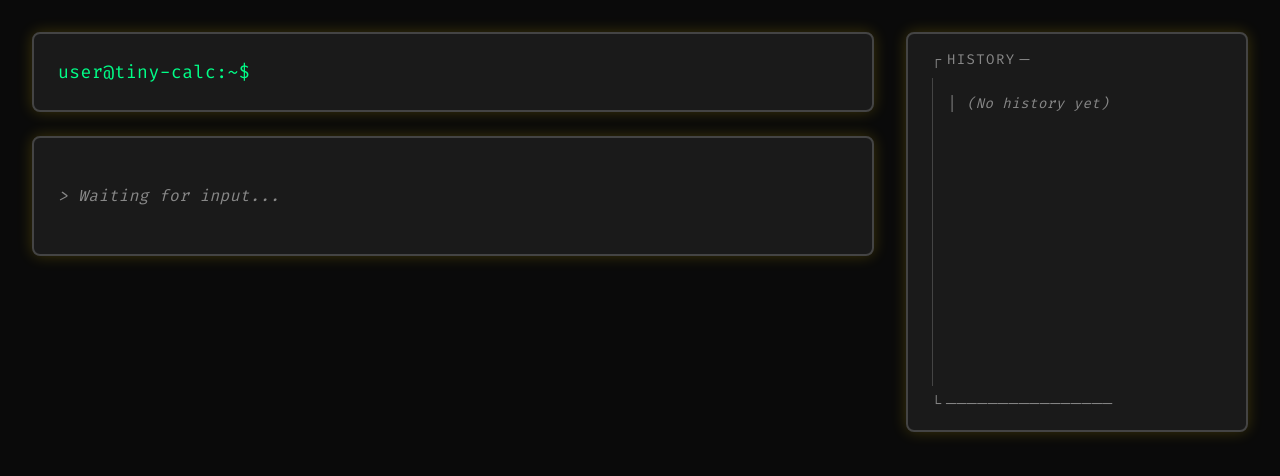
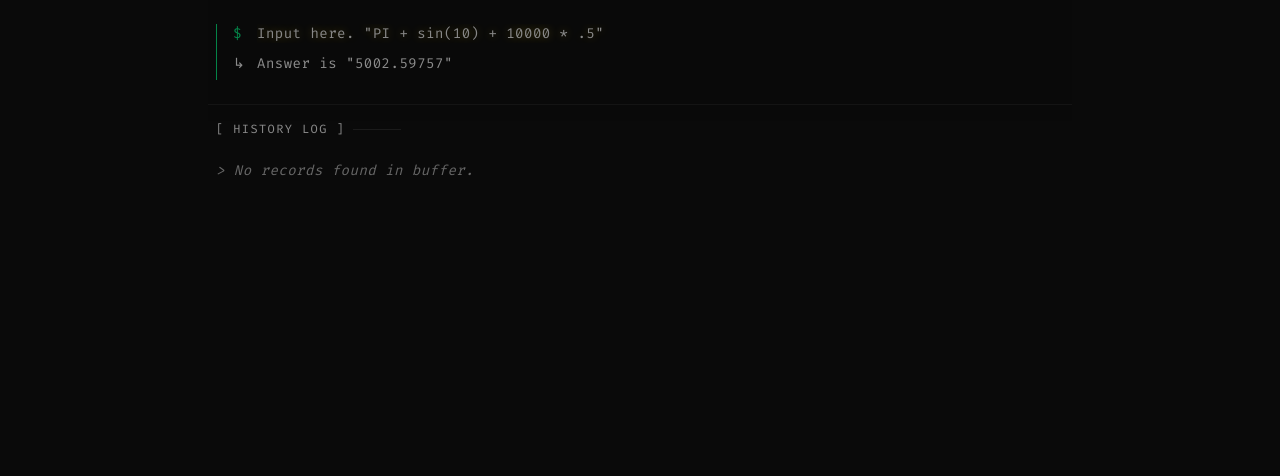
Before and after one commit to poko8nada/tiny-calc-v1, a Next.js app: page / in a window 1280 px wide. Shown: the top 476 px of the page. Built offline with nearby package versions, Linux system fonts and the light colour scheme.

Commit message:
update: refactor layout and add button component

```diff
--- a/app/_components/CalculatorInput.tsx
+++ b/app/_components/CalculatorInput.tsx
@@ -72,7 +72,6 @@ export default function CalculatorInput({
     }
   }, [value])
 
-  // Update cursor pixel offset whenever position or value changes
   // biome-ignore lint/correctness/useExhaustiveDependencies: measureRef is a ref
   useEffect(() => {
     if (measureRef.current) {
@@ -80,7 +79,6 @@ export default function CalculatorInput({
     }
   }, [cursorPosition, value])
 
-  // Real-time evaluation whenever value changes
   // biome-ignore lint/correctness/useExhaustiveDependencies: onEvaluate is a callback prop
   useEffect(() => {
     if (onEvaluate) {
@@ -115,9 +113,9 @@ export default function CalculatorInput({
   }
 
   return (
-    <label className='flex items-center font-mono text-lg p-2 cursor-text'>
-      <span className='text-terminal-mint mr-2 shrink-0 select-none'>
-        user@tiny-calc:~$
+    <label className='flex items-center font-mono text-sm cursor-text'>
+      <span className='text-terminal-mint w-6 shrink-0 select-none opacity-50'>
+        $
       </span>
 
       {/* Input Wrapper for Cursor Effect */}
@@ -138,12 +136,13 @@ export default function CalculatorInput({
           className='w-full bg-transparent border-none outline-none text-terminal-gold glow-text caret-transparent'
           spellCheck={false}
           autoComplete='off'
+          placeholder='Input here. "PI + sin(10) + 10000 * .5"'
         />
 
         {/* Mirror element for pixel-perfect measurement */}
         <span
           ref={measureRef}
-          className='absolute invisible whitespace-pre pointer-events-none font-mono text-lg'
+          className='absolute invisible whitespace-pre pointer-events-none font-mono text-sm'
           aria-hidden='true'
         >
           {value.substring(0, cursorPosition)}
--- a/app/_components/CalculatorResult.tsx
+++ b/app/_components/CalculatorResult.tsx
@@ -1,6 +1,7 @@
 'use client'
 
 import { useState } from 'react'
+import TerminalButton from './TerminalButton'
 
 interface CalculatorResultProps {
   currentResult: {
@@ -13,10 +14,11 @@ interface CalculatorResultProps {
 /**
  * CalculatorResult Component
  *
- * Displays the result of the mathematical evaluation with:
- * - Explicit [ COPY ] action button for better discoverability
- * - Terminal-style gold/amber/red coloring
- * - Visual feedback on successful copy
+ * Displays the result of the mathematical evaluation.
+ * Refactored for seamless integration into the terminal prompt flow:
+ * - No internal padding or background to match the input line
+ * - Reduced font size for errors to prevent layout shifts
+ * - Explicit [ COPY ] action button
  */
 export default function CalculatorResult({
   currentResult,
@@ -35,51 +37,38 @@ export default function CalculatorResult({
     }
   }
 
-  if (currentResult.value === '') {
-    return (
-      <div className='text-terminal-muted italic select-none font-mono p-2'>
-        {'> Waiting for input...'}
-      </div>
-    )
-  }
+  return (
+    <div className='font-mono w-full flex items-center min-h-[32px] text-sm'>
+      {currentResult.value === '' ? (
+        <div className='text-terminal-muted select-none text-sm opacity-70 flex items-center'>
+          <span className='w-6 shrink-0'>↳</span>
+          <span>Answer is "5002.59757"</span>
+        </div>
+      ) : (
+        <div className='flex items-center justify-between w-full gap-4'>
+          {/* Result/Error Display Area */}
+          <div
+            className={`font-bold break-all glow-text flex-grow flex items-center ${
+              currentResult.isError ? 'text-terminal-red' : 'text-terminal-cyan'
+            }`}
+          >
+            <span className='select-none w-6 shrink-0 opacity-30'>↳</span>
+            {currentResult.value}
+          </div>
 
-  return (
-    <div className='font-mono p-2 w-full'>
-      {/* Status Header */}
-      <div className='text-terminal-muted mb-4 text-xs uppercase tracking-widest select-none flex justify-between items-center h-5'>
-        <span>[ Result ]</span>
-      </div>
-
-      {/* Result Row */}
-      <div className='flex items-center justify-between w-full gap-4'>
-        <div
-          className={`text-3xl font-bold break-all glow-text flex-grow ${
-            currentResult.isError ? 'text-terminal-red' : 'text-terminal-gold'
-          }`}
-        >
-          <span className='select-none mr-2'>{'>'}</span>
-          {currentResult.value}
+          {/* Copy Button - Only shown for valid results */}
+          {!currentResult.isError && (
+            <div className='flex-shrink-0'>
+              <TerminalButton
+                onClick={handleCopy}
+                variant={copied ? 'success' : 'default'}
+              >
+                {copied ? 'COPIED!' : 'COPY'}
+              </TerminalButton>
+            </div>
+          )}
         </div>
-
-        {!currentResult.isError && (
-          <div className='flex-shrink-0'>
-            <button
-              type='button'
-              onClick={handleCopy}
-              className={`
-                w-28 py-1 border border-terminal-gold text-xs font-bold transition-all duration-200 flex justify-center
-                ${
-                  copied
-                    ? 'bg-terminal-gold text-terminal-bg border-terminal-gold'
-                    : 'text-terminal-gold hover:bg-terminal-gold/10 active:scale-95'
-                }
-              `}
-            >
-              {copied ? '[ COPIED! ]' : '[ COPY ]'}
-            </button>
-          </div>
-        )}
-      </div>
+      )}
     </div>
   )
 }
--- a/app/_components/HistoryPanel.tsx
+++ b/app/_components/HistoryPanel.tsx
@@ -1,6 +1,7 @@
 'use client'
 
-import { type HistoryItem } from '@/utils/historyUtils'
+import type { HistoryItem } from '@/utils/historyUtils'
+import TerminalButton from './TerminalButton'
 
 interface HistoryPanelProps {
   history: HistoryItem[]
@@ -12,12 +13,10 @@ interface HistoryPanelProps {
 /**
  * HistoryPanel Component
  *
- * Displays a list of past calculations in a terminal-style interface.
- * Features:
- * - ASCII border decorations
- * - Clickable items to reuse expressions
- * - Individual item deletion
- * - Bulk clear functionality
+ * Refactored to look like a continuous terminal log:
+ * - No cards or boxes, just a stream of text.
+ * - Right-aligned timestamps and delete actions.
+ * - Simplified prompts for a cleaner look.
  */
 export default function HistoryPanel({
   history,
@@ -27,69 +26,77 @@ export default function HistoryPanel({
 }: HistoryPanelProps) {
   return (
     <div className='flex flex-col h-full font-mono text-sm'>
-      {/* Header with ASCII Border */}
-      <div className='flex items-center justify-between mb-2 px-2'>
-        <div className='text-terminal-muted uppercase tracking-widest select-none'>
-          <span className='mr-1'>┌</span>
-          <span>History</span>
-          <span className='ml-1'>─</span>
+      {/* History Header / Actions */}
+      <div className='flex items-center justify-between mb-6 px-2'>
+        <div className='text-terminal-muted uppercase tracking-widest select-none flex items-center gap-2'>
+          <span className='text-xs opacity-70'>[ HISTORY LOG ]</span>
+          <div className='h-[1px] w-12 bg-terminal-border-dim opacity-30' />
         </div>
         {history.length > 0 && (
-          <button
-            type='button'
-            onClick={onClear}
-            className='text-[10px] text-terminal-red hover:text-terminal-bg hover:bg-terminal-red px-2 py-0.5 border border-terminal-red transition-colors'
-          >
-            [ CLEAR ALL ]
-          </button>
+          <TerminalButton onClick={onClear} variant='danger'>
+            PURGE ALL
+          </TerminalButton>
         )}
       </div>
 
-      {/* History List Container */}
-      <div className='grow overflow-y-auto border-l border-terminal-border-dim ml-2 pl-4 space-y-4 custom-scrollbar'>
+      {/* History Stream */}
+      <div className='flex flex-col gap-6'>
         {history.length === 0 ? (
-          <div className='text-terminal-muted italic py-4'>
-            {'│ (No history yet)'}
+          <div className='text-terminal-muted italic px-2 opacity-50'>
+            {'> No records found in buffer.'}
           </div>
         ) : (
-          history.map((item) => (
-            <div key={item.id} className='group relative'>
-              {/* Vertical line connector */}
-              <div className='absolute -left-4 top-2 w-4 border-t border-terminal-border-dim' />
-
-              <div className='flex flex-col gap-1'>
-                {/* Expression (Clickable to reuse) */}
-                <button
-                  type='button'
-                  onClick={() => onSelect(item.expression)}
-                  className='text-left text-terminal-gold hover:text-terminal-amber transition-colors break-all'
-                  title='Click to reuse expression'
-                >
-                  {`$ ${item.expression}`}
-                </button>
-
-                {/* Result and Actions */}
-                <div className='flex items-center justify-between gap-2'>
-                  <div className='text-terminal-cyan font-bold'>
-                    {`> ${item.result}`}
-                  </div>
-
+          history.map(item => (
+            <div
+              key={item.id}
+              className='group flex flex-col gap-1 px-2 relative border-l border-terminal-border-dim/50 ml-2 pl-4 hover:border-terminal-mint/30 transition-colors'
+            >
+              {/* Input Line in History */}
+              <div className='flex justify-between items-start gap-4'>
+                <div className='flex items-start grow'>
+                  <span className='text-terminal-mint w-6 shrink-0 select-none opacity-50'>
+                    $
+                  </span>
                   <button
                     type='button'
-                    onClick={() => onDelete(item.id)}
-                    className='opacity-0 group-hover:opacity-100 text-terminal-red hover:scale-110 transition-all px-1'
-                    title='Delete record'
+                    onClick={() => onSelect(item.expression)}
+                    className='text-left text-terminal-gold hover:text-terminal-amber transition-colors break-all'
+                    title='Click to reuse expression'
                   >
-                    [×]
+                    {item.expression}
                   </button>
                 </div>
 
-                {/* Timestamp */}
-                <div className='text-[10px] text-terminal-muted select-none'>
+                {/* Right-aligned Timestamp */}
+                <div className='shrink-0 text-[10px] text-terminal-muted opacity-70 select-none pt-1'>
                   {new Date(item.timestamp).toLocaleTimeString([], {
                     hour: '2-digit',
                     minute: '2-digit',
+                    second: '2-digit',
                   })}
+                </div>
+              </div>
+
+              {/* Result Line in History */}
+              <div className='flex justify-between items-center gap-4'>
+                <div className='flex items-center grow'>
+                  <span className='text-terminal-mint w-6 shrink-0 select-none opacity-30'>
+                    ↳
+                  </span>
+                  <div className='text-terminal-cyan font-bold glow-text'>
+                    {item.result}
+                  </div>
+                </div>
+
+                {/* Delete Action */}
+                <div className='shrink-0 opacity-30 group-hover:opacity-100 transition-opacity'>
+                  <TerminalButton
+                    onClick={() => onDelete(item.id)}
+                    variant='danger'
+                    className='border-none'
+                  >
+                    DELETE
+                  </TerminalButton>
                 </div>
               </div>
             </div>
@@ -97,11 +104,16 @@ export default function HistoryPanel({
         )}
       </div>
 
-      {/* Footer ASCII Border */}
-      <div className='mt-2 px-2 text-terminal-muted select-none'>
-        <span>└</span>
-        <span className='mx-1'>────────────────</span>
-      </div>
+      {/* End of Buffer Indicator */}
+      {history.length > 0 && (
+        <div className='mt-12 mb-8 px-2 flex items-center gap-4 opacity-40 select-none'>
+          <div className='h-[1px] grow bg-terminal-border-dim' />
+          <span className='text-[10px] text-terminal-muted whitespace-nowrap'>
+            [ END OF BUFFER ]
+          </span>
+          <div className='h-[1px] grow bg-terminal-border-dim' />
+        </div>
+      )}
     </div>
   )
 }
--- /dev/null
+++ b/app/_components/TerminalButton.tsx
@@ -0,0 +1,50 @@
+'use client'
+
+import type { ButtonHTMLAttributes, ReactNode } from 'react'
+
+interface TerminalButtonProps extends ButtonHTMLAttributes<HTMLButtonElement> {
+  children: ReactNode
+  variant?: 'default' | 'danger' | 'success'
+  size?: 'xs' | 'sm' | 'md'
+}
+
+/**
+ * TerminalButton Component
+ *
+ * A reusable button component that follows the terminal aesthetic:
+ * - Monospace font
+ * - ASCII-style brackets [ ]
+ * - Inverted colors on hover/focus
+ * - Consistent glow and transition effects
+ */
+export default function TerminalButton({
+  children,
+  variant = 'default',
+  size = 'xs',
+  className = '',
+  ...props
+}: TerminalButtonProps) {
+  const baseStyles = 'font-mono transition-all duration-200 border select-none outline-none focus:ring-1 focus:ring-offset-1 focus:ring-offset-terminal-bg'
+
+  const variantStyles = {
+    default: 'border-terminal-gold text-terminal-gold hover:bg-terminal-gold hover:text-terminal-bg focus:ring-terminal-gold',
+    danger: 'border-terminal-red text-terminal-red hover:bg-terminal-red hover:text-terminal-bg focus:ring-terminal-red',
+    success: 'border-terminal-mint text-terminal-mint hover:bg-terminal-mint hover:text-terminal-bg focus:ring-terminal-mint',
+  }
+
+  const sizeStyles = {
+    xs: 'px-2 py-0.5 text-[10px] font-bold',
+    sm: 'px-3 py-1 text-xs font-bold',
+    md: 'px-4 py-2 text-sm font-bold',
+  }
+
+  return (
+    <button
+      type='button'
+      className={`${baseStyles} ${variantStyles[variant]} ${sizeStyles[size]} ${className}`}
+      {...props}
+    >
+      [ {children} ]
+    </button>
+  )
+}
--- a/app/_features/DisplayCalculator/index.tsx
+++ b/app/_features/DisplayCalculator/index.tsx
@@ -9,10 +9,11 @@ import { useCalculationHistory } from '@/app/_hooks/useCalculationHistory'
 /**
  * DisplayCalculator Feature Component
  *
- * Orchestrates the main calculator logic by integrating:
- * - CalculatorInput: For expression entry
- * - CalculatorResult: For real-time evaluation display
- * - HistoryPanel: For managing and reusing past calculations
+ * Refactored to a "True Terminal" layout:
+ * - No boxes, borders, or container glows.
+ * - Fixed Header: Active command line session pinned to the top.
+ * - Scrollable Body: Past session logs flow underneath.
+ * - Seamless Integration: Input and Result look like a continuous stream.
  */
 export default function DisplayCalculator() {
   const [expression, setExpression] = useState('')
@@ -33,38 +34,46 @@ export default function DisplayCalculator() {
   }
 
   const handleSubmit = (expr: string) => {
-    // Only add to history if it's a valid calculation
     if (currentResult.value !== '' && !currentResult.isError) {
       addHistory(expr, currentResult.value)
     }
-    // Clear input after submission
     setExpression('')
   }
 
   const handleSelectHistory = (expr: string) => {
     setExpression(expr)
+    window.scrollTo({ top: 0, behavior: 'smooth' })
   }
 
   return (
-    <div className='grid grid-cols-1 lg:grid-cols-10 gap-8 items-start'>
-      {/* Main Calculator Area (70% on large screens) */}
-      <div className='lg:col-span-7 flex flex-col gap-6'>
-        <div className='terminal-border p-4 terminal-surface rounded-lg'>
+    <div className='flex flex-col w-full max-w-4xl mx-auto min-h-screen px-4 font-mono'>
+      {/*
+        Fixed Header Section:
+        The active prompt is pinned to the top.
+      */}
+      <div className='sticky top-0 z-50 bg-terminal-bg/95 backdrop-blur-sm pt-6 pb-4'>
+        <div className='flex flex-col gap-1 ml-2 pl-4 border-l border-terminal-mint/50'>
+          {/* Active Input Line */}
           <CalculatorInput
             value={expression}
             onValueChange={setExpression}
             onEvaluate={handleEvaluate}
             onSubmit={handleSubmit}
           />
+
+          {/* Active Result Line */}
+          <CalculatorResult currentResult={currentResult} />
         </div>
 
-        <div className='terminal-border p-4 terminal-surface rounded-lg min-h-[120px] flex items-center'>
-          <CalculatorResult currentResult={currentResult} />
-        </div>
+        {/* Minimalist separator */}
+        <div className='mt-6 border-b border-terminal-border-dim opacity-20 w-full' />
       </div>
 
-      {/* History Panel Area (30% on large screens) */}
-      <div className='lg:col-span-3 terminal-border p-4 terminal-surface rounded-lg h-full min-h-[400px] lg:max-h-[600px]'>
+      {/*
+        Scrollable History Section:
+        Past calculations flow naturally below the active prompt.
+      */}
+      <div className='grow pb-20'>
         <HistoryPanel
           history={history}
           onSelect={handleSelectHistory}
--- a/app/globals.css
+++ b/app/globals.css
@@ -7,7 +7,7 @@
   --color-terminal-surface-highlight: #2a2a2a;
   --color-terminal-gold: #ffd700;
   --color-terminal-amber: #ffb347;
-  --color-terminal-muted: #888888;
+  --color-terminal-muted: #c2c2c2;
   --color-terminal-cyan: #00d4ff;
   --color-terminal-mint: #00ff88;
   --color-terminal-red: #ff4444;
--- a/app/page.tsx
+++ b/app/page.tsx
@@ -2,7 +2,7 @@ import DisplayCalculator from './_features/DisplayCalculator'
 
 export default function Home() {
   return (
-    <main className='min-h-screen p-8 flex flex-col gap-8'>
+    <main className='min-h-screen'>
       <DisplayCalculator />
     </main>
   )
```
Also changed, not shown: 1 other file (tests, documents, lock files or other folders).
